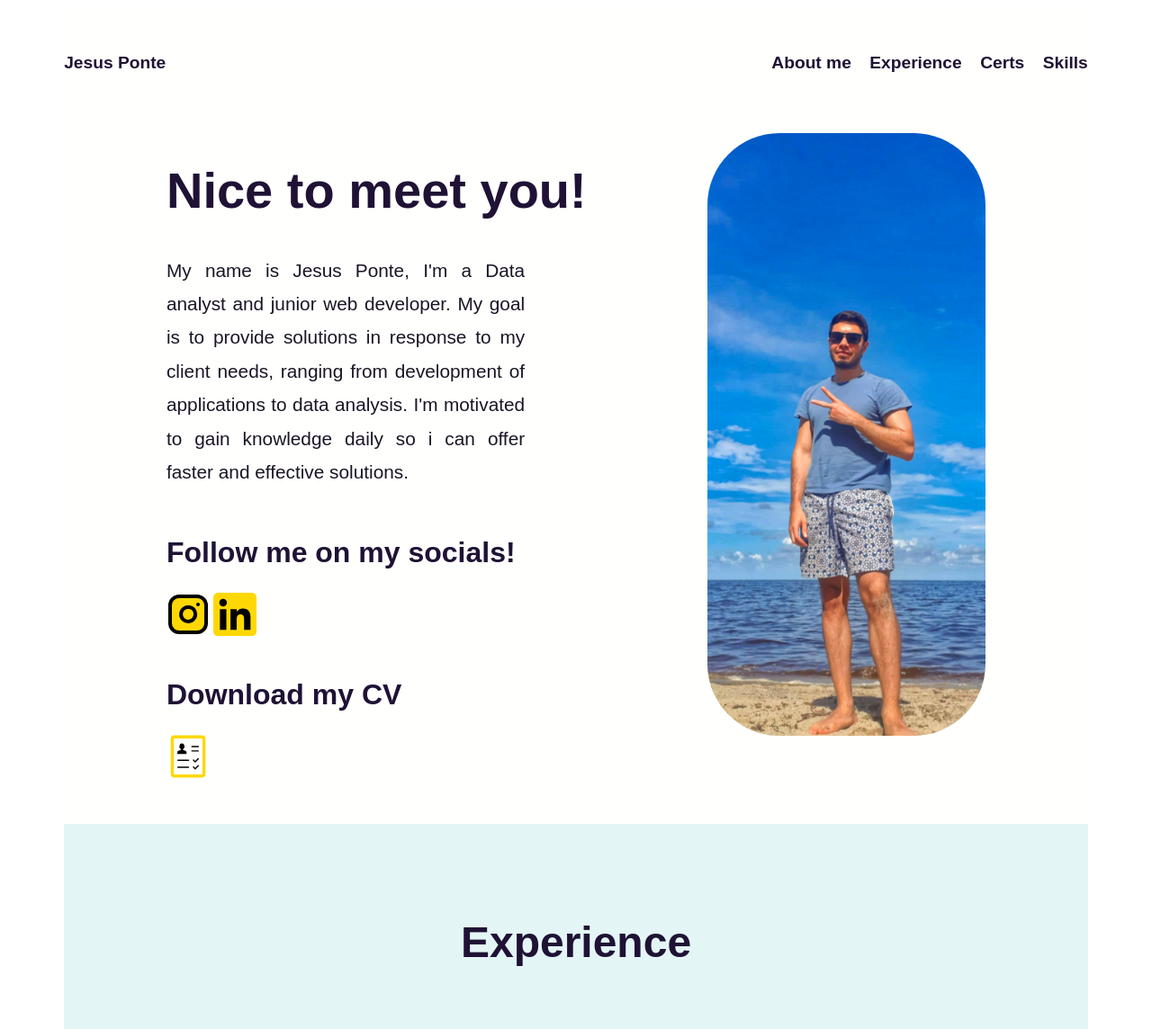
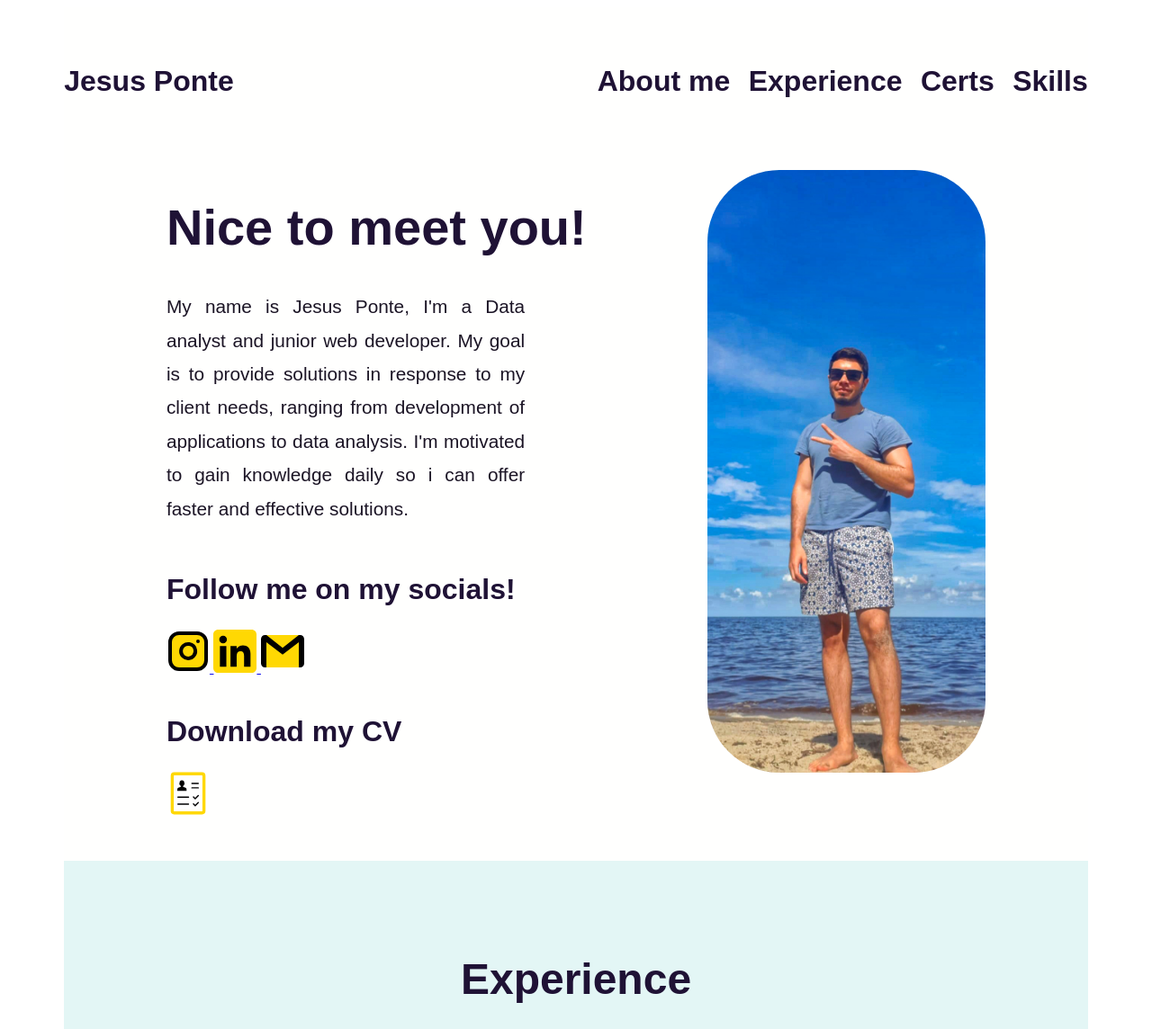
Before and after one commit to Imbravo/pontejesus, a Flask app: page / in a window 1280 px wide. Shown: the top 1144 px of the page at 90% size. Run offline with Flask 2, Linux system fonts and the light colour scheme.

Commit message:
-changes 09/10/22

```diff
--- a/static/styles.css
+++ b/static/styles.css
@@ -91,7 +91,7 @@
 }
 
 
-.about-icons img{
+.about-icons a img{
     height: 3rem;
 }
 
@@ -223,6 +223,16 @@ body{
     width: 100px;
 }
 
+@media screen and (min-width: 300px){
+    .header-title{
+        font-size: 2rem;
+    }
+
+    .header-nav a{
+        font-size: 2rem;
+    }
+}
+
 
 @media screen and (max-width: 700px) {
     .cert-card{
@@ -233,8 +243,16 @@ body{
         font-size: 2rem;
     }
 
+    .header-nav{
+        font-size: 2.5rem;
+    }
+
     .header-nav a {
         font-size: 1.8rem;
+    }
+
+    .container header{
+        font-size: 2.5rem;
     }
 
 
--- a/templates/index.html
+++ b/templates/index.html
@@ -17,7 +17,6 @@
               <a href="#section-2">Experience</a>
               <a href="#section-3">Certs</a>
               <a href="#section-4">Skills</a>
-
           </div>
       </div>
       <div class="section-1" id="section-1">
@@ -28,12 +27,22 @@
                   ranging from development of applications to data analysis. I'm motivated to gain knowledge daily so i
                   can offer faster and effective solutions.
 
-
               </p>
               <h2>Follow me on my socials!</h2>
               <div class="about-icons">
-                  <img src="{{url_for('static', filename='insta-icon.svg') }}" alt="">
-                  <img src="{{url_for('static', filename='linkedin-icon.svg') }}" alt="">
+
+                  <a href="https://www.instagram.com/jesus.ponte/?r=nametag">
+                      <img src="{{url_for('static', filename='insta-icon.svg') }}" alt="">
+                  </a>
+
+                  <a href="https://www.linkedin.com/in/ponte-jesus/">
+                      <img src="{{url_for('static', filename='linkedin-icon.svg') }}" alt="">
+                  </a>
+
+                  <a href="mailto:jpontebravo@gmail.com">
+                      <img src="{{url_for('static', filename='mail-icon.svg') }}" alt="">
+                  </a>
+
               </div>
               <h2>Download my CV</h2>
               <div class="about-icons">
@@ -54,13 +63,15 @@
                   My goal is to provide solutions in response to my client needs,
                   ranging from development of applications to data analysis. I'm motivated to gain knowledge daily so i
                   can offer faster and effective solutions.
-
-
               </p>
               <h2>Follow me on my socials!</h2>
               <div class="about-icons">
-                  <img src="{{url_for('static', filename='insta-icon.svg') }}" alt="">
-                  <img src="{{url_for('static', filename='linkedin-icon.svg') }}" alt="">
+                  <a href="https://www.instagram.com/jesus.ponte/?r=nametag">
+                      <img src="{{url_for('static', filename='insta-icon.svg') }}" alt="">
+                  </a>
+                  <a href="https://www.linkedin.com/in/ponte-jesus/">
+                      <img src="{{url_for('static', filename='linkedin-icon.svg') }}" alt="">
+                  </a>
               </div>
               <h2>Download my CV</h2>
               <div class="about-icons">
@@ -241,21 +252,15 @@
                   <ul>
                       <li>
                           <p>Spanish</p>
-                          <div class="progress">
-                            <div class="progress-value"></div>
-                          </div>
+
                       </li>
                       <li>
                           <p>English</p>
-                          <div class="progress">
-                            <div class="progress-value"></div>
-                          </div>
+
                       </li>
                       <li>
                           <p>French</p>
-                          <div class="progress">
-                            <div class="progress-value"></div>
-                          </div>
+
                       </li>
                   </ul>
               </div>
@@ -293,11 +298,11 @@
               <div class="skill-div" id="skill-div">
                   <h3>Skills</h3>
                   <ul>
-                      <li>Communication</li>
-                      <li>Problem solving</li>
-                      <li>Adaptability</li>
-                      <li>Critical thinking</li>
-                      <li>Teamwork</li>
+                      <li> <p>Communication</p> </li>
+                      <li> <p>Problem solving</p> </li>
+                      <li> <p>Adaptability</p></li>
+                      <li> <p>Critical thinking</p></li>
+                      <li> <p>Teamwork</p></li>
                   </ul>
               </div>
           </div>
```
Also changed, not shown: static/mail-icon.svg (added).
